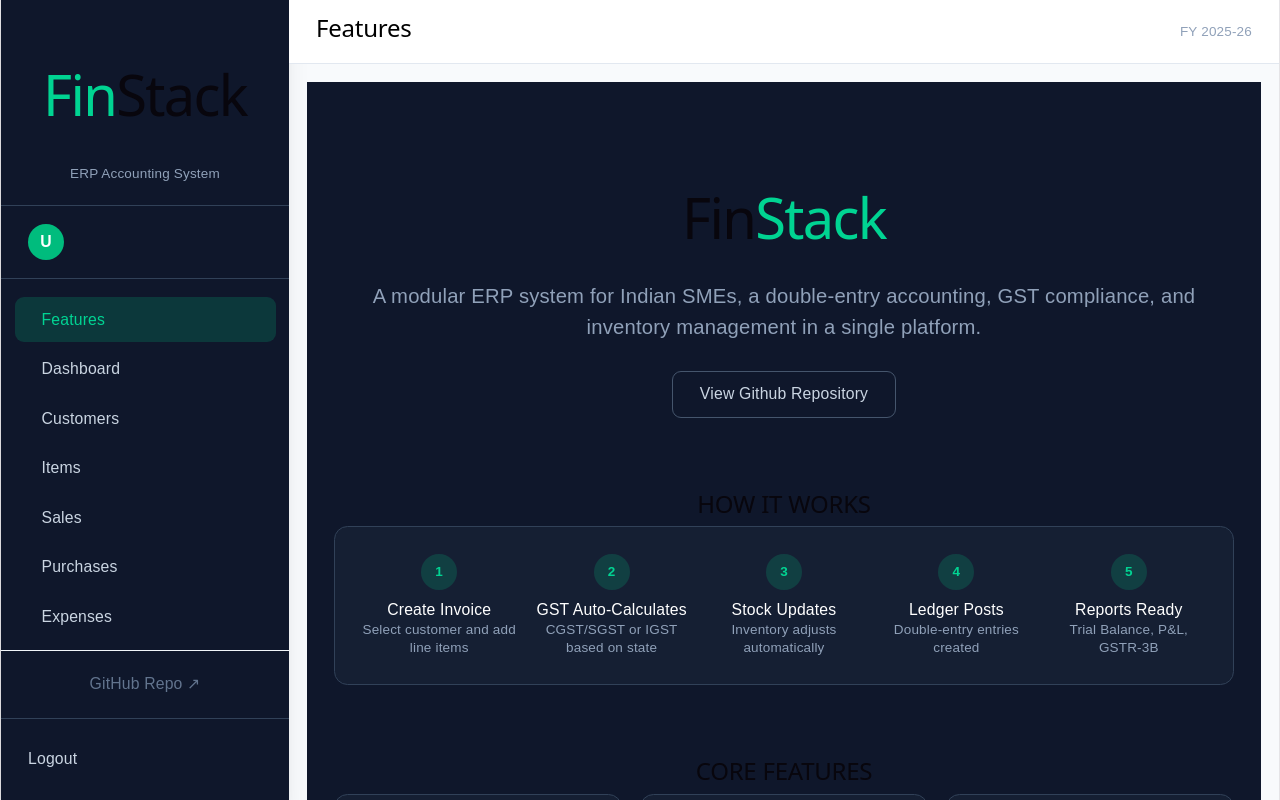
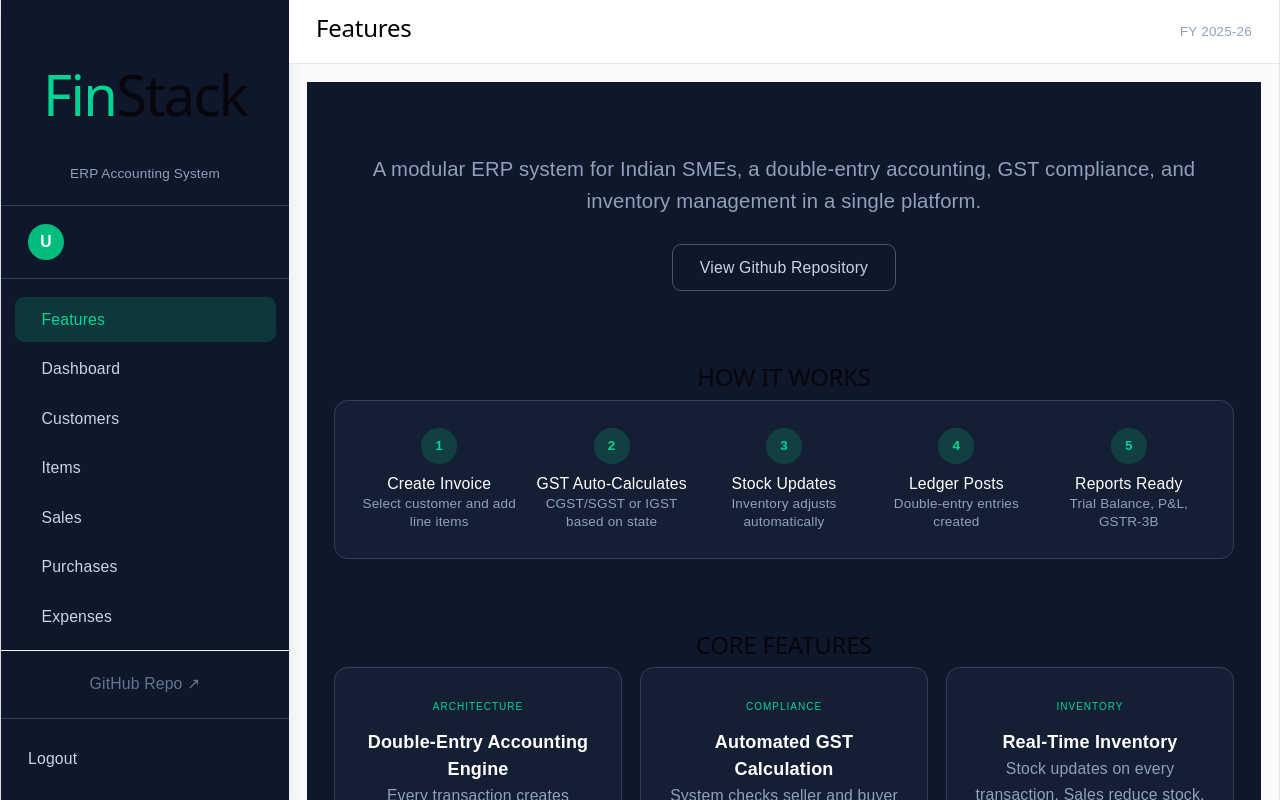
Before and after one commit to vini1237777/FinStack, a React (Vite) app in the folder frontend/: page /features in a window 1280 px wide. Built offline with nearby package versions, Linux system fonts and the light colour scheme.

Commit message:
removed heading

```diff
--- a/frontend/src/pages/Features.tsx
+++ b/frontend/src/pages/Features.tsx
@@ -2,9 +2,6 @@ const Features = () => {
   return (
     <div className="min-h-screen bg-slate-900 text-white">
       <div className="max-w-5xl mx-auto px-6 py-16 text-center">
-        <h1 className="text-4xl font-bold tracking-tight">
-          Fin<span className="text-emerald-400">Stack</span>
-        </h1>
         <p className="text-slate-400 mt-3 text-lg max-w-6xl mx-auto">
           A modular ERP system for Indian SMEs, a double-entry accounting, GST
           compliance, and inventory management in a single platform.
```
